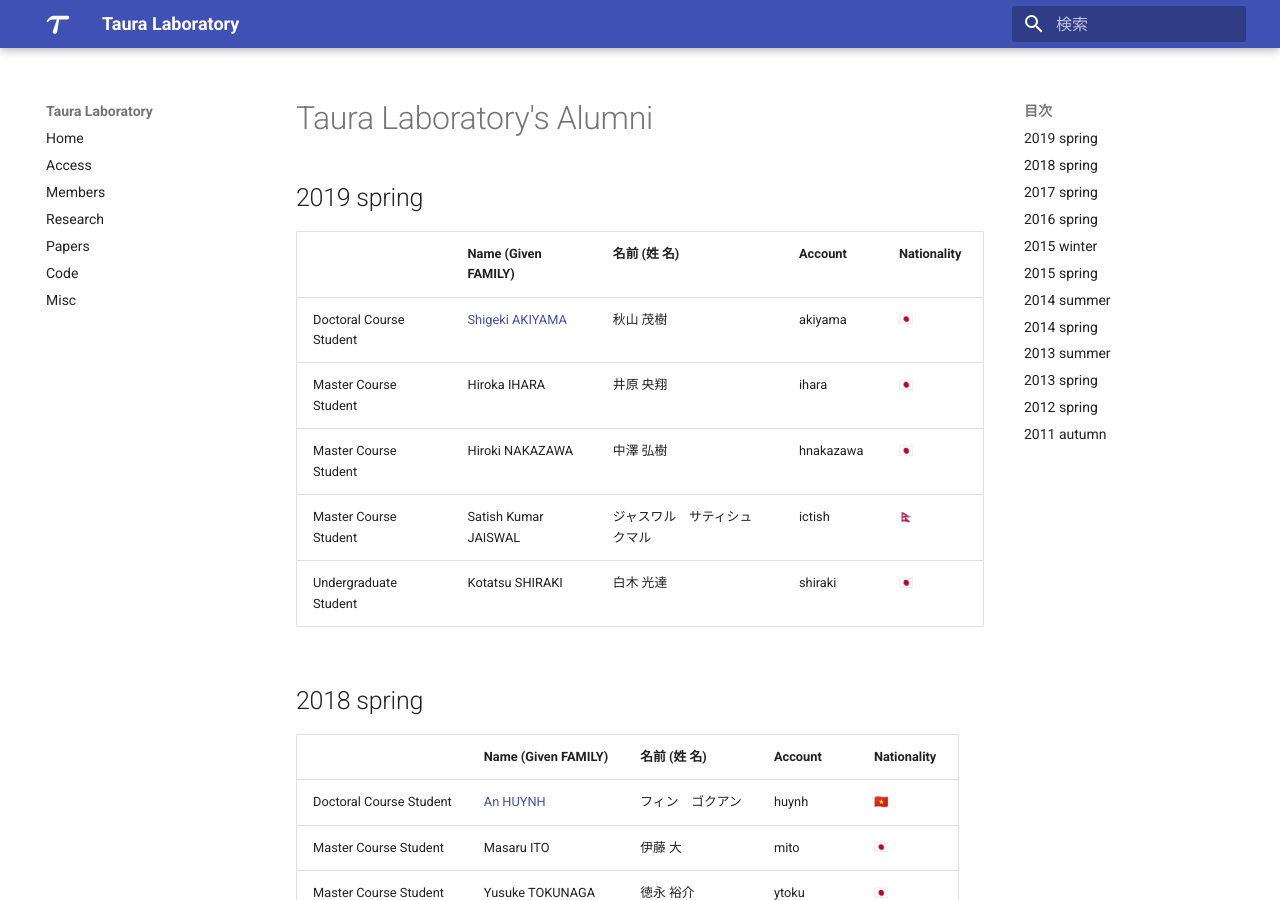
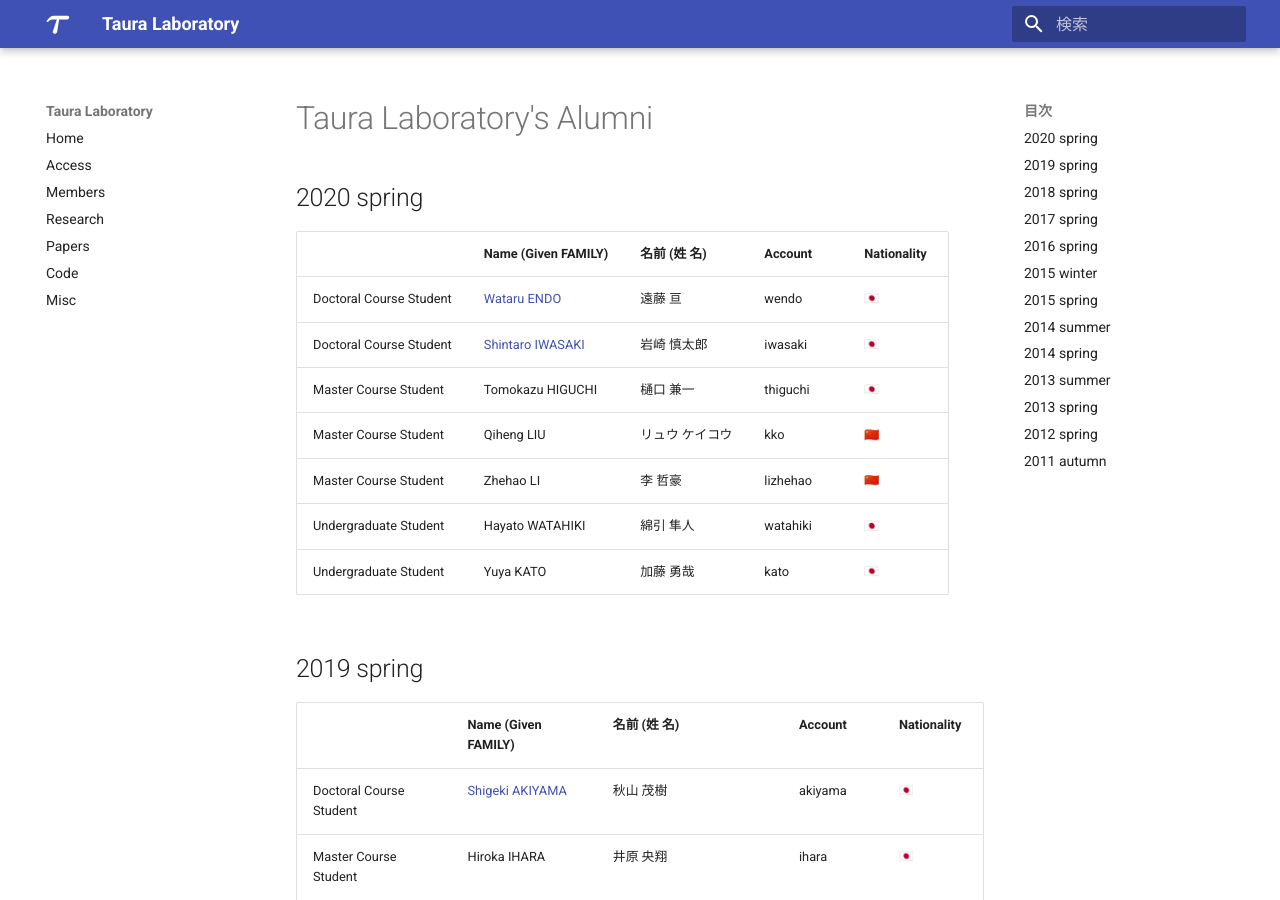
Before and after one commit to Yukayo/taura-lab, an MkDocs documentation site: the page built from docs/alumni.md, in a window 1280 px wide and 900 px high. Built offline with MkDocs 1.6.1 and Material for MkDocs 9.7.7, drawn with Linux system fonts in a browser that asks for light colours; emoji names are drawn with the system emoji font.

Commit message:
Update alumni.md

```diff
--- a/docs/alumni.md
+++ b/docs/alumni.md
@@ -1,4 +1,15 @@
 # Taura Laboratory's Alumni
+## 2020 spring
+
+||Name (Given FAMILY)|名前 (姓 名)|Account|Nationality|
+|---|---|---|---|---|
+|Doctoral Course Student|[Wataru ENDO](https://endowataru.github.io/) |遠藤 亘|wendo|:jp:|
+|Doctoral Course Student|[Shintaro IWASAKI](https://www.eidos.ic.i.u-tokyo.ac.jp/~iwasaki/index.htm) |岩崎 慎太郎|iwasaki|:jp:|
+|Master Course Student|Tomokazu HIGUCHI|樋口 兼一|thiguchi|:jp:|
+|Master Course Student|Qiheng LIU|リュウ ケイコウ |kko|:cn:|
+|Master Course Student|Zhehao LI|李 哲豪 |lizhehao|:cn:|
+|Undergraduate Student|Hayato WATAHIKI|綿引 隼人 |watahiki|:jp:|
+|Undergraduate Student|Yuya KATO|加藤 勇哉 |kato|:jp:|
 
 ## 2019 spring
 
```
